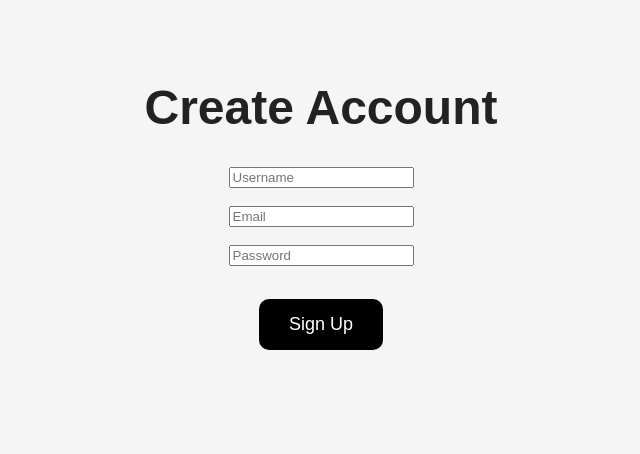
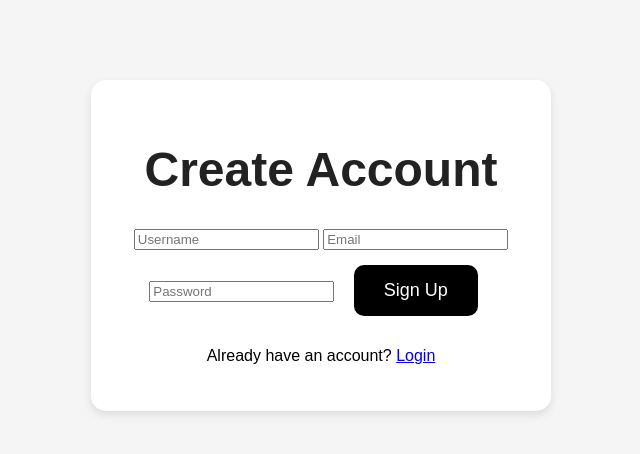
Before and after one commit to cheri-pixel/image_to_pdf-converter, a Flask app: page /signup in a window 1280 px wide. Shown: the top 454 px of the page, without its empty margins (319-959 px from the left). Run offline with Flask 3, Linux system fonts and the light colour scheme; parts of the project's set-up code (start-up, migrations or seed data) failed here and were passed over.

Commit message:
Update signup.html

```diff
--- a/templates/signup.html
+++ b/templates/signup.html
@@ -2,7 +2,9 @@
 <html>
 
 <head>
+
     <title>Signup</title>
+
     <link
         rel="stylesheet"
         href="{{ url_for('static', filename='style.css') }}"
@@ -13,6 +15,8 @@
 <body>
 
     <div class="container">
+
+        <div class="card">
 
             <h1>Create Account</h1>
 
@@ -25,8 +29,6 @@
                     required
                 >
 
-        <br><br>
-
                 <input
                     type="email"
                     name="email"
@@ -34,16 +36,12 @@
                     required
                 >
 
-        <br><br>
-
                 <input
                     type="password"
                     name="password"
                     placeholder="Password"
                     required
                 >
-
-        <br><br>
 
                 <button type="submit">
 
@@ -53,6 +51,22 @@
 
             </form>
 
+            <p>
+
+                Already have an account?
+
+                <a href="/login">
+
+                    Login
+
+                </a>
+
+            </p>
+
+        </div>
+
+    </div>
+
 </body>
 
 </html>
```
Lines whose indentation alone changed are shown as unchanged.
